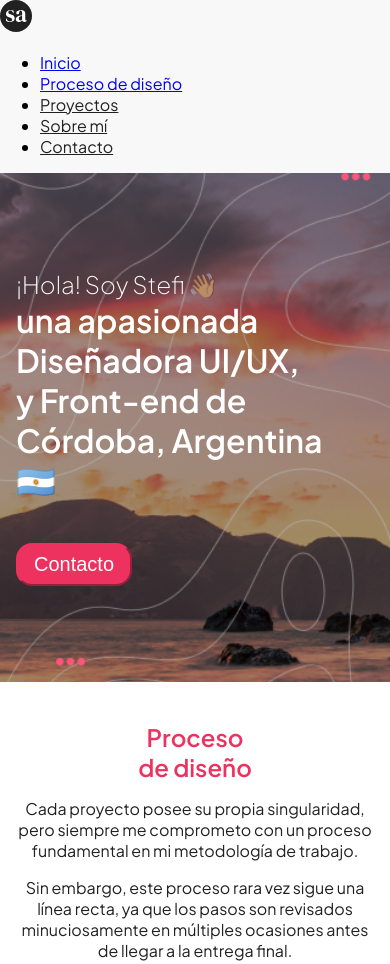
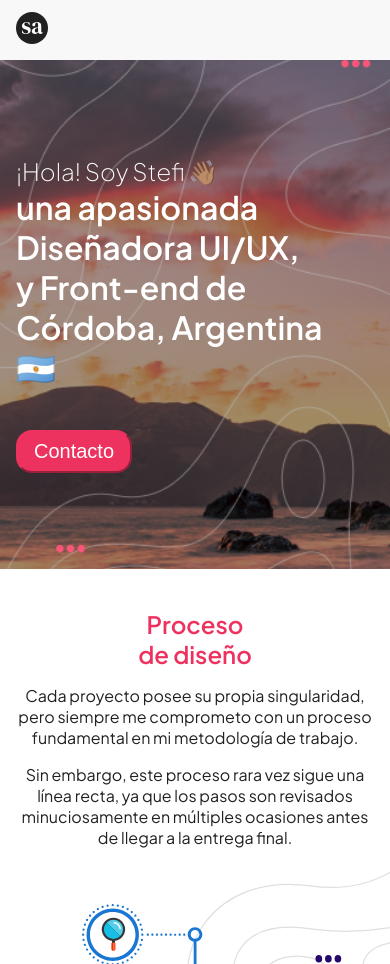
Before and after one commit to StefiAcevedo/Portfolio-Stefi-Acevedo_Ada23, a plain HTML site: page index.html in a window 390 px wide. Shown: the top 964 px of the page. Drawn offline with Linux system fonts and the light colour scheme.

Commit message:
nav mobile

```diff
--- a/index.html
+++ b/index.html
@@ -12,13 +12,13 @@
 <body> <!-- mesa de trabajo -->
     <header><!-- header -->
         <nav>
-            <a href="index.html"><img src="img/logoNavMobile.svg" alt="logo"></a>
-            <ul>
-                <li><a href="inicio">Inicio</a></li>
-                <li><a href="procesodediseño">Proceso de diseño</a></li>
-                <li><a href="proyectos" class="neutral-negro">Proyectos</a></li>
-                <li><a href="sobremí" class="neutral-negro">Sobre mí</a></li>
-                <li><a href="contacto" class="neutral-negro">Contacto</a></li>
+            <div class="logoNav"><a href="index.html"><img src="img/logoNav.svg" alt="logo"></a></div>
+            <ul class="nav">
+                <li><a href="hero">Inicio</a></li>
+                <li><a href="index.html">Proceso de diseño</a></li>
+                <li><a href="mis-proyectos" class="neutral-negro">Proyectos</a></li>
+                <li><a href="sobre-mí" class="neutral-negro">Sobre mí</a></li>
+                <li><a href="formulario" class="neutral-negro">Contacto</a></li>
             </ul>
         </nav>
     </header>
@@ -36,8 +36,8 @@
                 <h2 class="texto-destacado-fucsia">de diseño</h2>
             </div>
             <div class="parrafo-general-texto-negro">
-                <p><h4>Cada proyecto posee su propia singularidad, pero siempre me comprometo con un proceso fundamental en mi metodología de trabajo.</h4></p>
-                <p><h4>Sin embargo, este proceso rara vez sigue una línea recta, ya que los pasos son revisados minuciosamente en múltiples ocasiones antes de llegar a la entrega final.</h4></p>
+                <p>Cada proyecto posee su propia singularidad, pero siempre me comprometo con un proceso fundamental en mi metodología de trabajo.</p>
+                <p>Sin embargo, este proceso rara vez sigue una línea recta, ya que los pasos son revisados minuciosamente en múltiples ocasiones antes de llegar a la entrega final.</p>
             </div>
         </div>
         <img src="img/proceso-de-diseño-grafico.svg" alt="grafico donde se muestran las diferentes etapas del proceso de trabajo">
@@ -48,8 +48,8 @@
                 <h2 class="titulos-destacado-amarillo">Mis proyectos</h2>
             </div>
             <div class="parrafo-general-texto-blanco">
-                <p><h4>A lo largo de mi trayectoria como diseñadora, he tenido el privilegio de colaborar en diversos proyectos con clientes ubicados en distintas partes del mundo.</h4></p>
-                <p><h4>Mi enfoque principal radica en garantizar que cada diseño sea atractivo visualmente, intuitivo y funcional, siempre alineado con los objetivos del producto.</h4></p>
+                <p>A lo largo de mi trayectoria como diseñadora, he tenido el privilegio de colaborar en diversos proyectos con clientes ubicados en distintas partes del mundo.</p>
+                <p>Mi enfoque principal radica en garantizar que cada diseño sea atractivo visualmente, intuitivo y funcional, siempre alineado con los objetivos del producto.</p>
             </div>
         </div>
         <img src="img/imagen-mis-proyectos.png" alt="algunos ejemplos de mi potfolio">
@@ -65,8 +65,8 @@
                 <h2 titulos-semibold-amarillo>Sobre mí</h2>
             </div>
             <div class="parrafo-general-texto-blanco"><!-- cambiar textos -->
-                <p><h4>Cada proyecto posee su propia singularidad, pero siempre me comprometo con un proceso fundamental en mi metodología de trabajo.</h4></p>
-                <p><h4>Sin embargo, este proceso rara vez sigue una línea recta, ya que los pasos son revisados minuciosamente en múltiples ocasiones antes de llegar a la entrega final.</h4></p>
+                <p>Cada proyecto posee su propia singularidad, pero siempre me comprometo con un proceso fundamental en mi metodología de trabajo.</p>
+                <p>Sin embargo, este proceso rara vez sigue una línea recta, ya que los pasos son revisados minuciosamente en múltiples ocasiones antes de llegar a la entrega final.</p>
             </div>
         </div>
         <picture><!-- cambia la imagen según la media :) -->
@@ -83,8 +83,8 @@
                 <h2 class="titulos-semibold-amarillo">de tu proyecto!</h2>
             </div>
             <div class="parrafos-formulario-blanco">
-                <p><h4>Si tenes un proyecto en mente o necesitas asistencia en diseño y desarrollo, no dudes en escribirme.</h4></p>
-                <p><h4>¡Armemos experiencias digitales juntos!</p></h4>
+                <p>Si tenes un proyecto en mente o necesitas asistencia en diseño y desarrollo, no dudes en escribirme.</p>
+                <p>¡Armemos experiencias digitales juntos!</p>
             </div>
             <div class="redes-formulario"> <!-- redes de contacto -->
                 <a href="https://www.linkedin.com/in/stefania-acevedo/" title="linkedln">
--- a/styles.css
+++ b/styles.css
@@ -76,6 +76,9 @@ h4 {
     font-weight: 400;
     margin: 0;
 }
+.p {
+    font-size: 16px;
+}
 
 /* textos destacados */
 .texto-neutral-negro {
--- a/styles/header.css
+++ b/styles/header.css
@@ -1,9 +1,16 @@
 /* elementos nav */
 
+.logoNav img { /* Logo del nav en mobile */
+    width: 32px;
+    padding-top: 12px;
+    padding-bottom: 12px;
+    padding-left: 16px;
+}
+.nav {
+    display: none;
+}
 
-.logo img { /* Logo siempre visible */
-    height: 32px;
-}
+
 
 
 
```
Also changed, not shown: img/logoNav.svg (added).
